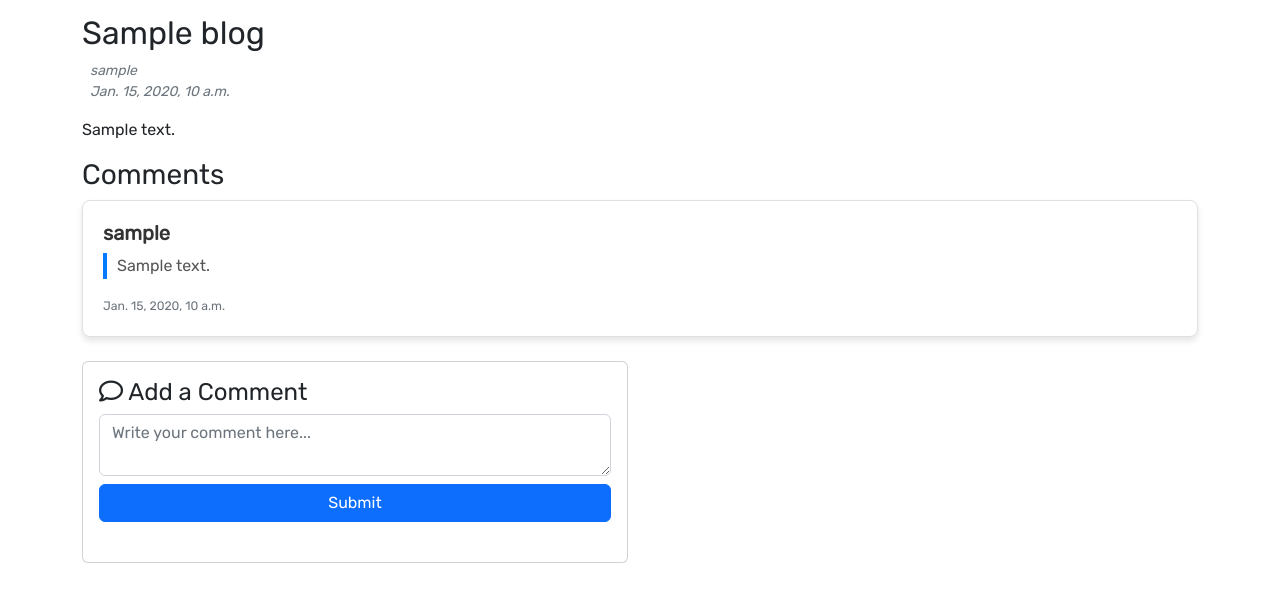
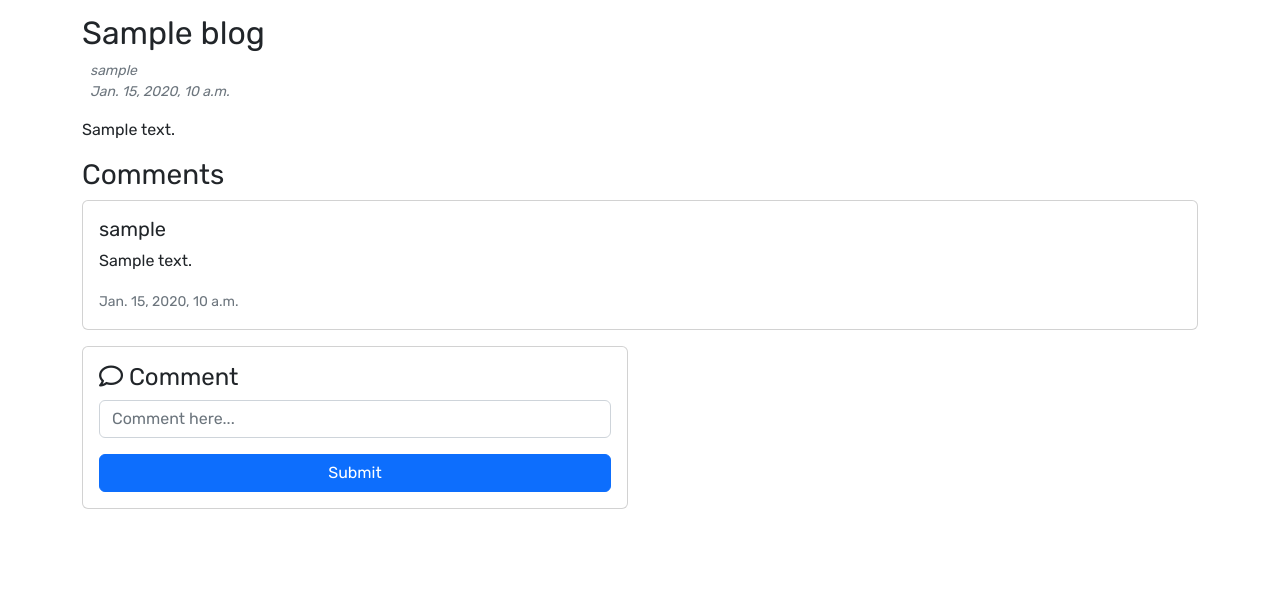
Before and after one commit to darshjasani/Blogging-Platform, a Django app: template core/templates/core/blog_detail.html in a window 1280 px wide. Shown: the part 135-737 px from the top of the page. Run offline with Django 4.2, Linux system fonts and the light colour scheme; the template is opened without the code that fills it: most values are stand-ins (such as "Sample title", 1, 10 or a date in 2020); some libraries are stand-ins or nearby versions.

Commit message:
File Updated

```diff
--- a/core/templates/core/blog_detail.html
+++ b/core/templates/core/blog_detail.html
@@ -52,8 +52,6 @@
         </div>
     </div>
 
-    <!-- Comments -->
-    <!-- <div class="comment-section mb-4">
         <h3 class="mb-2">Comments</h3>
         {% for comment in blog.commentmodel_set.all %}
             <div class="card mb-3">
@@ -74,39 +72,23 @@
         {% empty %}
             <p id="no-comment">No comments yet.</p>
         {% endfor %}
-    </div>
 
-    <div class="row">
-        <div class="col col-md-10 col-lg-8 col-xl-6">
-            <form id="comment-form" class="card card-body" method="POST">
-                {% csrf_token %}
-                <label class="mb-2 h4" for="comment-text"><i class="far fa-comment"></i> Comment</label>
-                <input id="comment-text" type="text" class="form-control mb-2" name="form" placeholder="Comment here...">
-                <button type="submit" class="btn btn-primary mb-4">Submit</button>
-            </form>
+        <div class="row mb-2">
+            <div class="col-12 col-md-10 col-lg-8 col-xl-6">
+                <form id="comment-form" class="card card-body" method="POST">
+                    {% csrf_token %}
+                    <label class="mb-2 h4" for="comment-text">
+                        <i class="far fa-comment"></i> Comment
+                    </label>
+                    <input id="comment-text" type="text" class="form-control mb-3" name="form" placeholder="Comment here...">
+                    <button type="submit" class="btn btn-primary w-100">Submit</button>
+                </form>
+            </div>
         </div>
     </div>
-</div> -->
+</div>
 
-    <div class="comment-section mb-4">
-        <h3 class="mb-2">Comments</h3>
-        {% for comment in root_comments %}
-            {% include 'core/comment.html' with comment=comment %}
-        {% empty %}
-            <p id="no-comment">No comments yet.</p>
-        {% endfor %}
-    </div>
 
-    <div class="row">
-        <div class="col col-md-10 col-lg-8 col-xl-6">
-            <form id="comment-form" class="card card-body" method="POST" action="{% url 'comment_create' blog.id %}">
-                {% csrf_token %}
-                <label class="mb-2 h4" for="comment-text"><i class="far fa-comment"></i> Add a Comment</label>
-                <textarea id="comment-text" class="form-control mb-2" name="text" placeholder="Write your comment here..." required></textarea>
-                <button type="submit" class="btn btn-primary mb-4">Submit</button>
-            </form>
-        </div>
-    </div>
 
 
 {% endblock %}
@@ -150,57 +132,5 @@
             .catch();
         });
     });
-
-
-    // // // Comment Script
-    // // const commentForm = document.getElementById('comment-form');
-    // // const commentText = document.getElementById('comment-text');
-    // // const noComment = document.getElementById('no-comment');
-
-    // // commentForm.addEventListener('submit', (event) => {
-    //     event.preventDefault();
-    //     const text = commentText.value;
-    //     const blogId = "{{ blog.id }}"; // Replace with the actual blog ID
-
-    //     fetch(`/api/blog/${blogId}/comment/`, {
-    //         method: 'POST',
-    //         headers: {
-    //             'Content-Type': 'application/json',
-    //             'X-CSRFToken': csrfToken,
-    //         },
-    //         body: JSON.stringify({ text }),
-    //     })
-    //     .then(response => response.json())
-    //     .then(data => {
-    //         if (data.message === 'Comment created successfully') {
-    //             // Clear the comment input and remove error message
-    //             commentText.value = '';
-    //             if (noComment) noComment.style.display = 'none';
-
-    //             // Create and append the new comment to the comments section
-    //             const commentSection = document.querySelector('.comment-section');
-    //             const newComment = document.createElement('div');
-    //             newComment.classList.add('card', 'mb-3');
-    //             newComment.innerHTML = `
-    //                 <div class="card-body">
-    //                     <h5 class="card-title">
-    //                         You
-    //                     </h5>
-    //                     <p class="card-text">${text}</p>
-    //                     <p class="card-text">
-    //                         <small class="text-muted">Just now</small>
-    //                     </p>
-    //                 </div>
-    //             `;
-    //             commentSection.appendChild(newComment);
-    //         } else {
-    //             // Handle errors (e.g., display an error message)
-    //             alert('Failed to create a comment. Please try again.');
-    //         }
-    //     })
-    //     .catch(error => {
-    //         console.error('Error:', error);
-    //     });
-    // });
 </script>
 {% endblock extra_script %}
```
